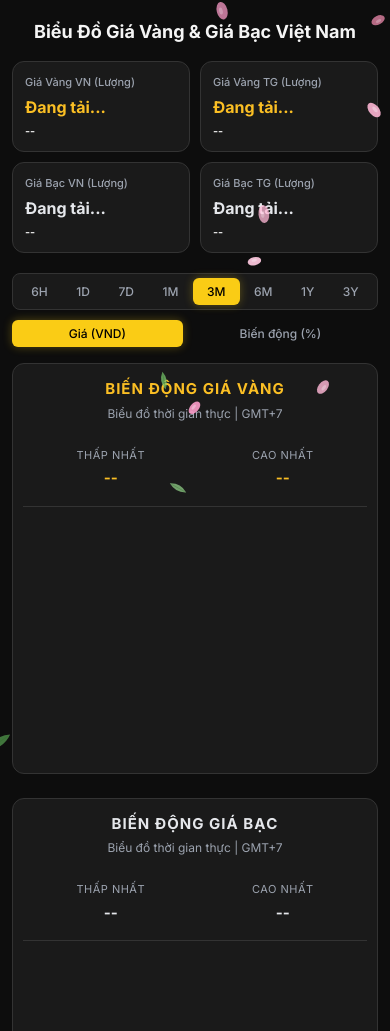
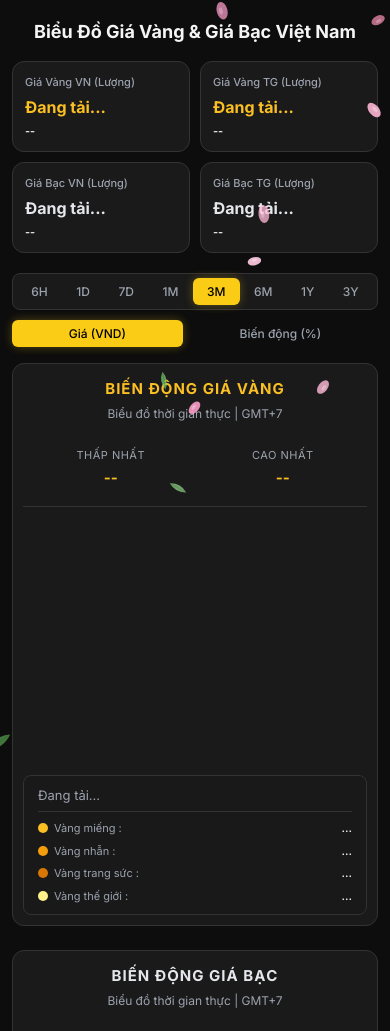
Before and after one commit to NguvenHuyHiep/GoldChart, a plain HTML site: page index.html in a window 390 px wide. Shown: the part 51-1082 px from the top of the page. Drawn offline with nearby package versions, Linux system fonts and the light colour scheme.

Commit message:
update ...

```diff
--- a/script.js
+++ b/script.js
@@ -129,8 +129,14 @@ const getCommonOptions = (isPercentage, onHoverCallback, legendElement) => {
             line: { borderWidth: 2, tension: 0.1 }
         },
         onHover: (event, elements, chart) => {
+            // Trên thiết bị cảm ứng (điện thoại/tablet): KHÔNG cho legend chạy theo ngón tay
+            // vì nó tạo khối đen to che mất màn hình. Legend được ghim cố định bên dưới chart.
+            const isTouch = window.matchMedia('(hover: none), (pointer: coarse)').matches;
+
             if (elements && elements.length > 0) {
                 legendElement.style.opacity = '1';
+
+                if (!isTouch) {
                     const chartRect = chart.canvas.getBoundingClientRect();
 
                     // Use event.x and event.y from Chart.js for absolute precision
@@ -148,9 +154,10 @@ const getCommonOptions = (isPercentage, onHoverCallback, legendElement) => {
 
                     legendElement.style.left = left + 'px';
                     legendElement.style.top = top + 'px';
+                }
 
                 onHoverCallback(elements[0].index);
-            } else {
+            } else if (!isTouch) {
                 legendElement.style.opacity = '0';
             }
         }
@@ -166,7 +173,14 @@ const initCharts = () => {
         data: { datasets: [] },
         options: getCommonOptions(currentUnit === '%', updateLegendGold, legendGold)
     });
+    // Trên thiết bị cảm ứng: legend luôn hiển thị (nó ghim cố định dưới chart, không chạy theo ngón tay)
+    const isTouch = window.matchMedia('(hover: none), (pointer: coarse)').matches;
+    if (isTouch) {
+        legendGold.style.opacity = '1';
+        legendSilver.style.opacity = '1';
+    } else {
         document.getElementById('goldChart').addEventListener('mouseout', () => legendGold.style.opacity = '0');
+    }
 
     const ctxSilver = document.getElementById('silverChart').getContext('2d');
     silverChart = new Chart(ctxSilver, {
@@ -174,7 +188,9 @@ const initCharts = () => {
         data: { datasets: [] },
         options: getCommonOptions(currentUnit === '%', updateLegendSilver, legendSilver)
     });
+    if (!isTouch) {
         document.getElementById('silverChart').addEventListener('mouseout', () => legendSilver.style.opacity = '0');
+    }
 };
 
 const formatDateTooltip = (timestampMs) => {
--- a/style.css
+++ b/style.css
@@ -531,11 +531,27 @@ body {
         height: 300px;
     }
 
+    /* Trên mobile: legend ghim cố định bên dưới chart, KHÔNG chạy theo ngón tay
+       (tránh khối đen che màn hình khi chạm vào chart) */
     .legend-panel {
-        bottom: 10px;
-        right: 10px;
-        padding: 12px;
-        min-width: 150px;
+        position: static;
+        opacity: 1;
+        margin-top: 12px;
+        padding: 10px 12px;
+        min-width: 0;
+        width: 100%;
+        box-sizing: border-box;
+        border-radius: 8px;
+        box-shadow: none;
+    }
+
+    .legend-panel .legend-date {
+        margin-bottom: 8px;
+        padding-bottom: 6px;
+    }
+
+    .legend-panel .legend-items {
+        gap: 6px;
     }
 
     .legend-item { font-size: 11px; }
@@ -630,19 +646,33 @@ body {
         font-size: 15px;
     }
 
+    /* Legend ghim dưới chart - cân đối 2 bên, giá không tràn sát lề phải */
     .legend-panel {
-        padding: 10px;
-        min-width: 140px;
-        max-width: calc(100% - 16px);
+        padding: 10px 14px;
+        min-width: 0;
+        max-width: 100%;
+        box-sizing: border-box;
     }
 
     .legend-item {
         font-size: 11px;
+        gap: 6px;
+    }
+
+    .legend-color {
+        margin-right: 0;
+    }
+
+    .legend-label {
+        flex-grow: 1;
+        white-space: nowrap;
     }
 
     .legend-value {
         font-size: 11px;
         white-space: nowrap;
+        margin-left: 8px;
+        text-align: right;
     }
 
     .modal-content {
```
Lines whose indentation alone changed are shown as unchanged.
